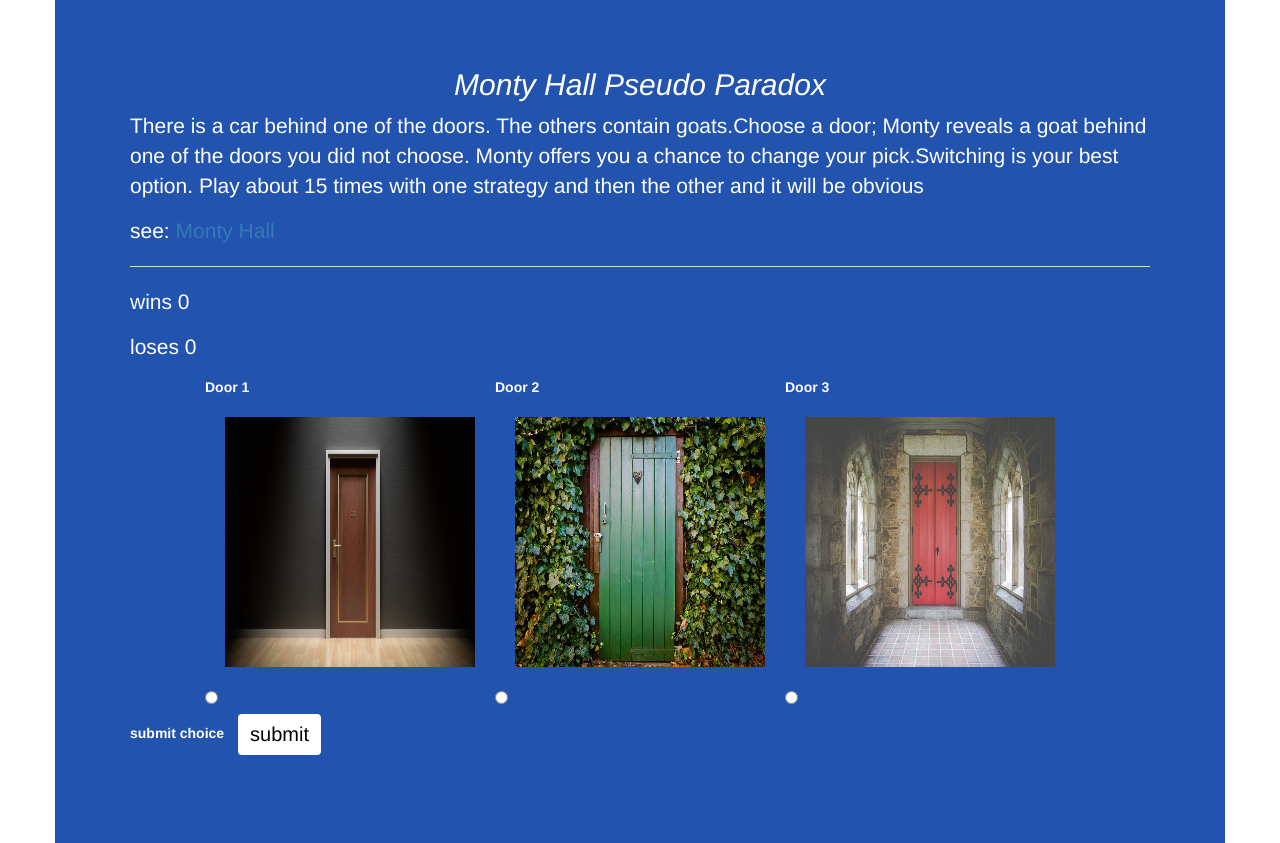
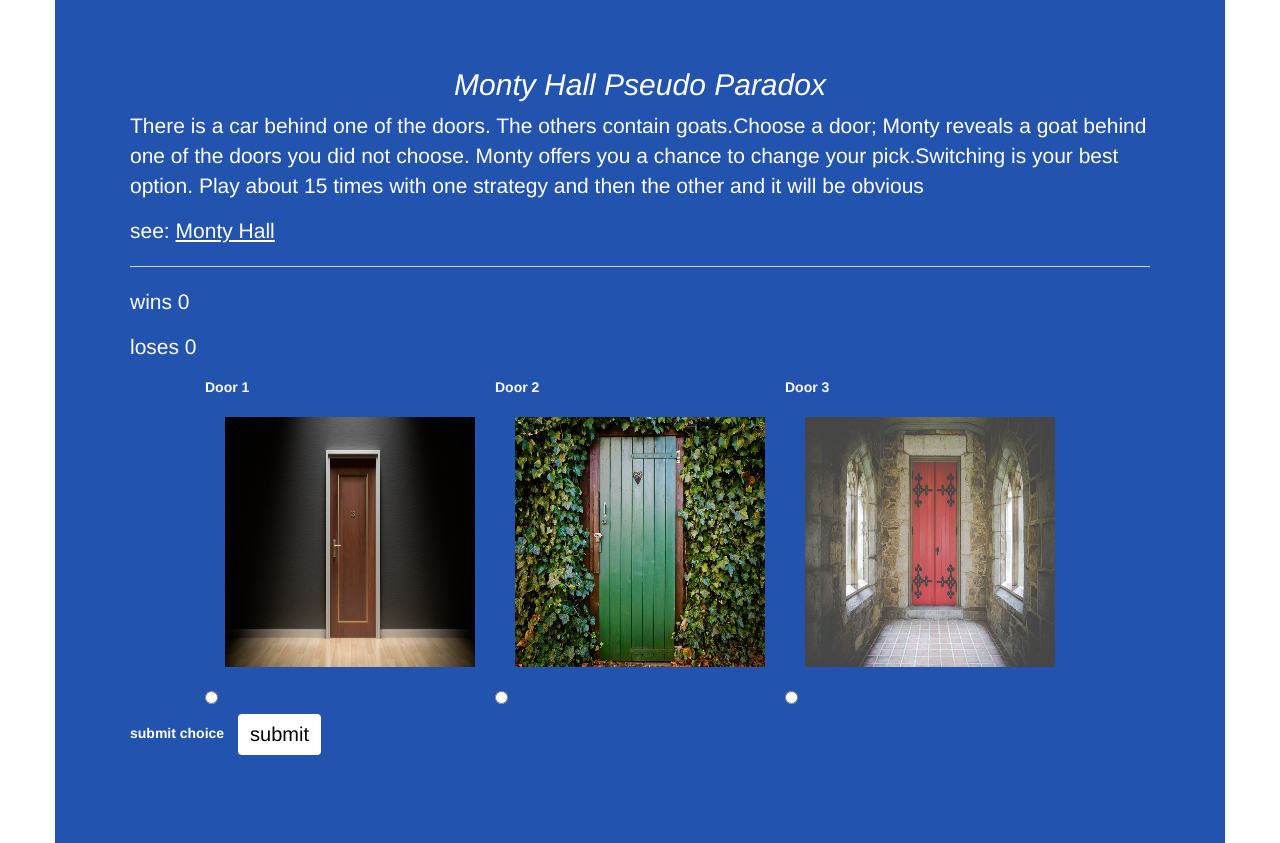
Before and after one commit to bkwiencien/bkwiencien.github.io, a PHP site: page /Monty/index.html in a window 1280 px wide. Run offline with PHP 8.4, Linux system fonts and the light colour scheme.

Commit message:
some style

```diff
--- a/Monty/assets/css/style.css
+++ b/Monty/assets/css/style.css
@@ -11,6 +11,10 @@ button {
 	color:  white;
 	background-color: #2253AF;
 	padding: 10px;
+}
+#a1 {
+	color: white;
+    text-decoration-line: underline;
 }
 .pclass {
 	color: white;
--- a/Monty/assets/javascript/monty.js
+++ b/Monty/assets/javascript/monty.js
@@ -118,7 +118,7 @@ function yesNo() {
 	}
 	setTimeout(function(){
     reset();
-     }, 3000);
+     }, 2000);
 
 
 }
```
